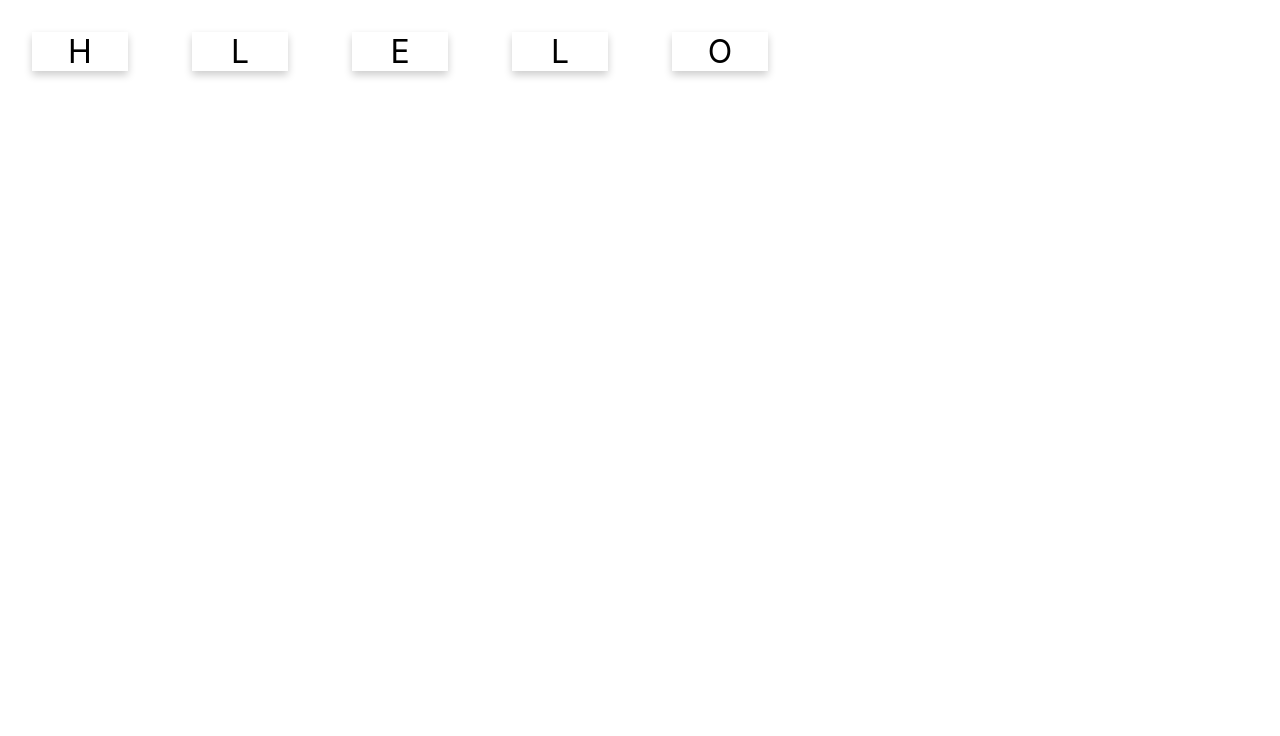
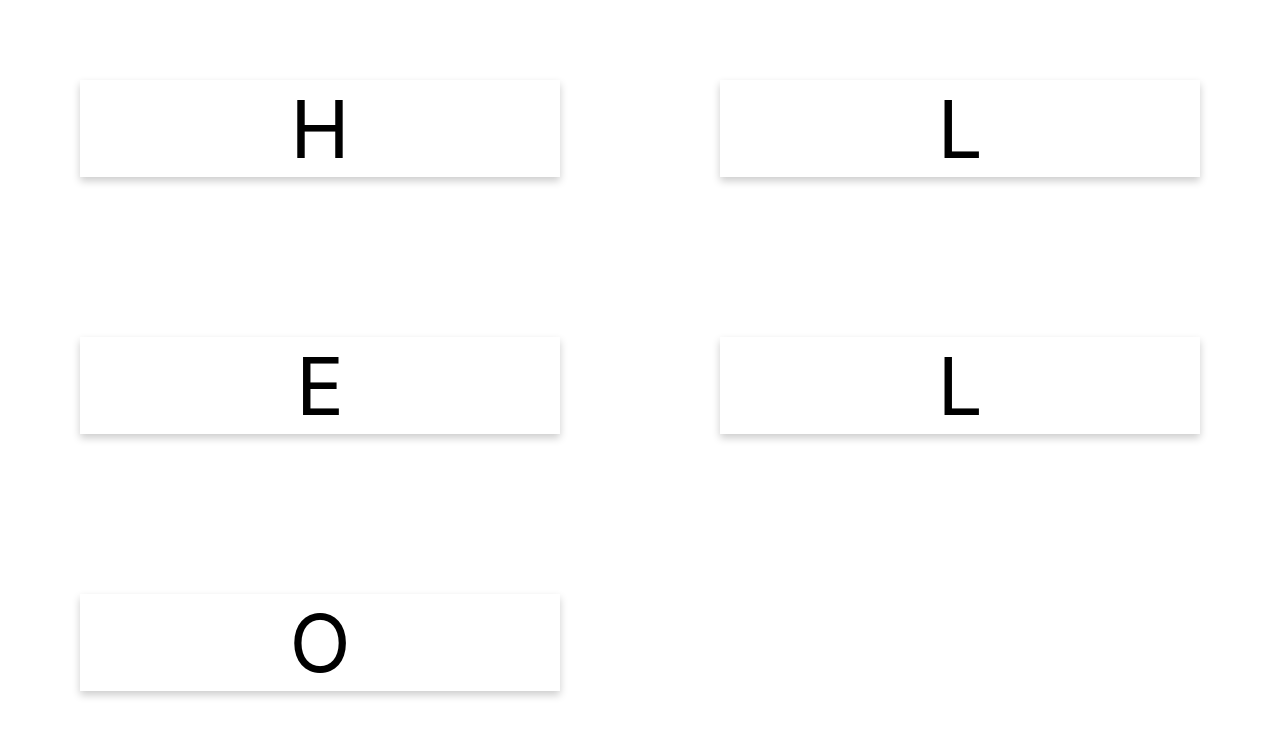
Before and after one commit to Donlee152/3SA03, a React (Create React App) app: page / in a window 1280 px wide. Shown: the top 736 px of the page. Built offline with nearby package versions, Linux system fonts and the light colour scheme.

Commit message:
เปลี่ยนขนาดกล่อง

```diff
--- a/src/App.css
+++ b/src/App.css
@@ -1,8 +1,8 @@
 .card {
   display: inline-block;
   text-align: center;
-  width: 3em;
-  font-size: 2em;
+  width: 6em;
+  font-size: 5em;
   box-shadow: 0 4px 8px 0 rgba(0,0,0,0.2);
   margin: 1em;
   user-select: none;
```
